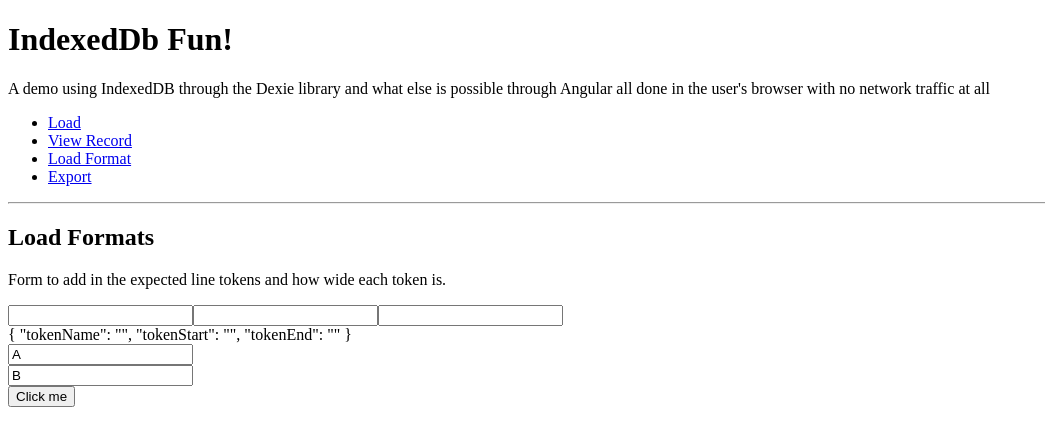
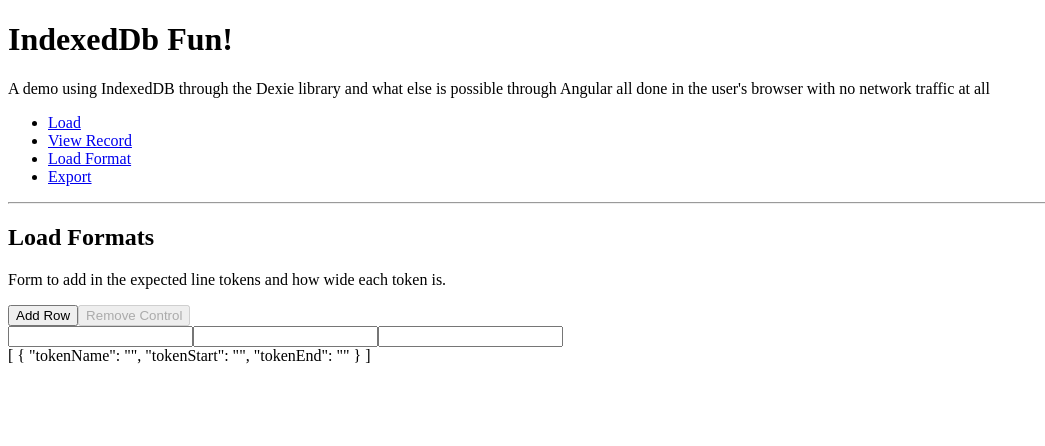
Before and after one commit to mococowboy/indexedDbFun, an Angular app: page /load-format in a window 1280 px wide. Shown: the top 446 px of the page, without its empty margins (0-1045 px from the left). Built offline with nearby package versions, Linux system fonts and the light colour scheme.

Commit message:
Removed FormGroup and went exclusively for FormArray.

```diff
--- a/src/app/load-format/load-format.component.html
+++ b/src/app/load-format/load-format.component.html
@@ -1,14 +1,15 @@
 <h2>Load Formats</h2>
 <p>Form to add in the expected line tokens and how wide each token is.</p>
-<form [formGroup]="tokenGroup">
-  <input id="tokenName" type="text" autocomplete="off" formControlName="tokenName" >
-  <input id="tokenStart" type="number" formControlName="tokenStart" min="0">
-  <input id="tokenEnd" type="number" formControlName="tokenEnd" min="0">
-  <br/>
-  {{tokenGroup.value | json}}
+
+<button (click)="addControlToArray()">Add Row</button>
+<button (click)="removeLastGroupFromArray()" [disabled]="tokenArray.length == 1">Remove Control</button>
+<form [formGroup]="tokenArray" *ngFor="let control of tokenArray.controls">
+  <ng-container [formGroup]="control">
+    <input formControlName="tokenName" autocomplete="off"/>
+    <input formControlName="tokenStart" type="number" min="0"/>
+    <input formControlName="tokenEnd" type="number" min="0"/>
+  </ng-container>
+
 </form>
-<div *ngFor="let control of tokenArray.controls; index as i">
-  <input [formControl]="tokenArray.controls[i]"/>
-</div>
 
-<button (click)="addControlToArray()">Click me</button>
+{{tokenArray?.value | json}}
--- a/src/app/load-format/load-format.component.ts
+++ b/src/app/load-format/load-format.component.ts
@@ -1,6 +1,6 @@
-import {Component, OnInit} from '@angular/core';
+import {Component} from '@angular/core';
 import {DexieService} from '../dexie.service';
-import {FormArray, FormBuilder, FormControl, FormGroup} from '@angular/forms';
+import {FormArray, FormBuilder} from '@angular/forms';
 
 @Component({
   selector: 'app-load-format',
@@ -11,28 +11,27 @@ export class LoadFormatComponent {
 
   ds: DexieService;
   fb: FormBuilder;
-  tokenGroup: FormGroup;
   tokenArray: FormArray;
 
   constructor(ds: DexieService, fb: FormBuilder) {
     this.ds = ds;
     this.fb = fb;
-    this.tokenGroup = this.fb.group({
-      tokenName: [''],
-      tokenStart: [''],
-      tokenEnd: ['']
-    });
 
     this.tokenArray = this.fb.array([
-      new FormControl('A'),
-      new FormControl('B')
+      this.fb.group({
+        tokenName: [''], tokenStart: [''], tokenEnd: ['']
+      })
     ]);
   }
 
+  public removeLastGroupFromArray(): void {
+    this.tokenArray.removeAt(this.tokenArray.length - 1);
+  }
+
   public addControlToArray(): void {
-    // find max value in array to increment by
-    const maxValue: string = this.tokenArray.controls.map(c => c.value).reduce((a, b) => a > b ? a : b);
-    this.tokenArray.push(new FormControl(String.fromCharCode(maxValue.charCodeAt(0) + 1)));
+    this.tokenArray.push(      this.fb.group({
+      tokenName: [''], tokenStart: [''], tokenEnd: ['']
+    }));
   }
 
 }
```
